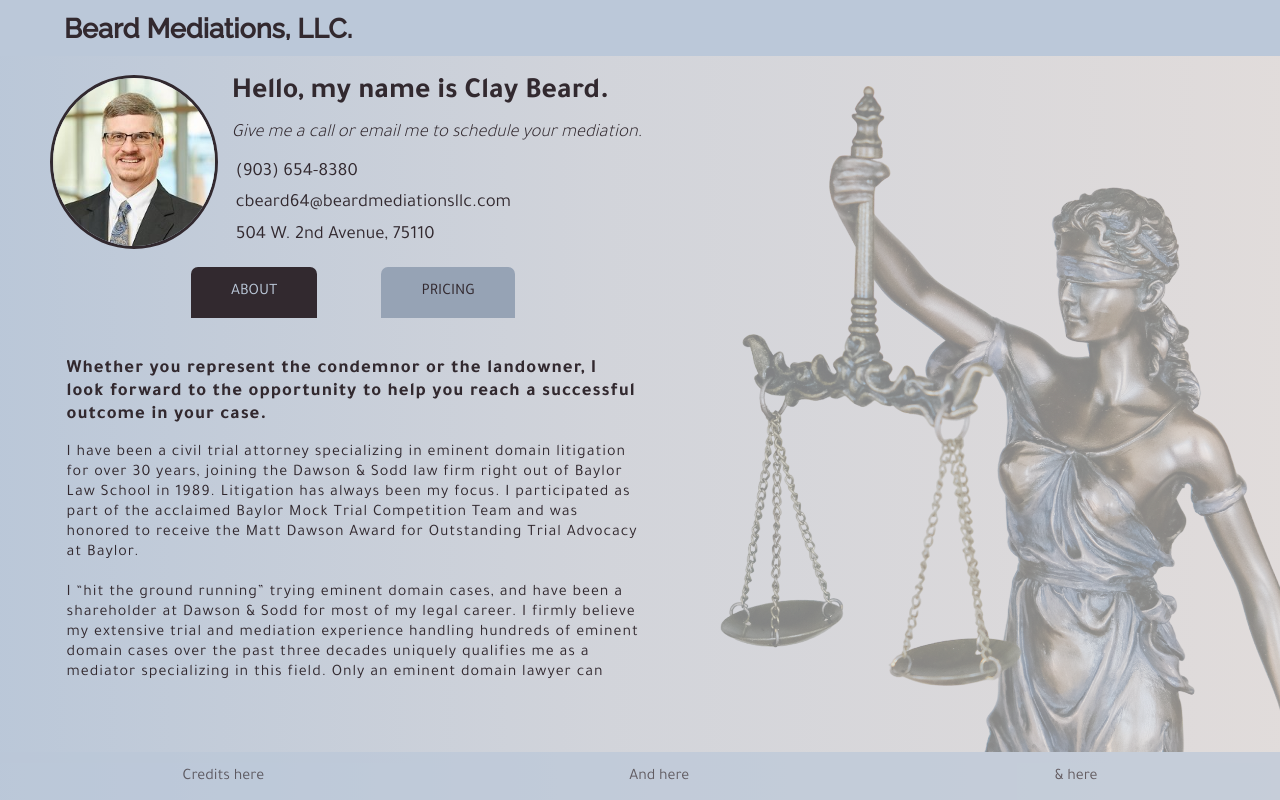
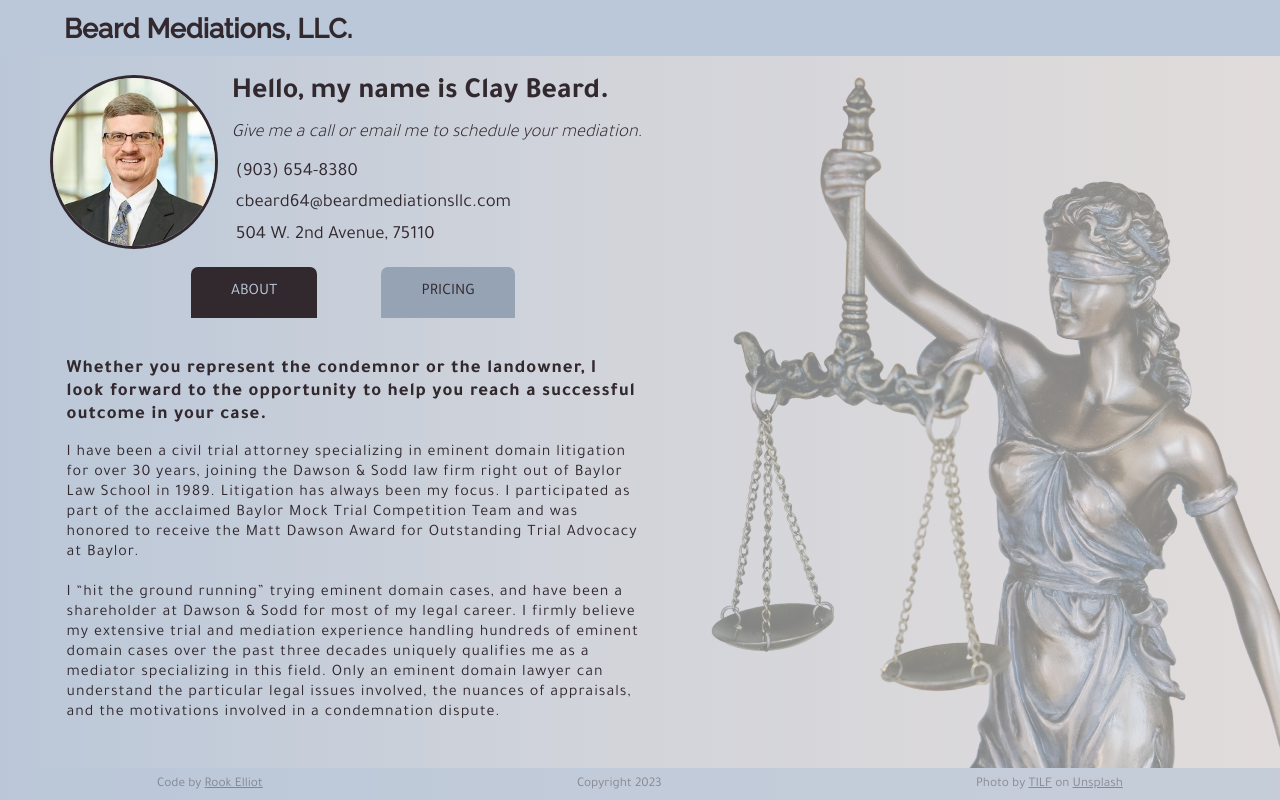
Before and after one commit to h-elliot/beard-mediations, a React (Create React App) app: page / in a window 1280 px wide. Built offline with nearby package versions, Linux system fonts and the light colour scheme.

Commit message:
lookin' good

```diff
--- a/src/App.css
+++ b/src/App.css
@@ -53,7 +53,7 @@ main {
 .Main-container {
   display: grid;
   grid-template-columns: [col1] 55% [col2] 45%;
-  grid-template-rows: [row1] 7vh  [row2] auto [row3] 6vh;
+  grid-template-rows: [row1] 7vh  [row2] auto [row3] 4vh;
 
   z-index: 1;
 }
@@ -117,8 +117,20 @@ ul {
 @media screen and (max-width: 800px) {
 
   .Main-container {
-      display: flex;
+    display: grid;
+    grid-template-columns: [col1] 55% [col2] 45%;
+    grid-template-rows: [row1] 7vh [row2]auto [row3] 4vh;
   }
+
+    .Page-Content {
+      grid-column-start: col1;
+      grid-column-end: span 2;
+      grid-row-start: row2;
+      grid-row-end: row2;
+
+
+      z-index: 1;
+    }
 
   .Hero-Img {
     display: none;
--- a/src/components/About.js
+++ b/src/components/About.js
@@ -10,12 +10,12 @@ export default function About() {
 			</h3>
 			<p className='About-p'>
 				{' '}
-				{/*full of content */}I have been a civil trial attorney specializing in
-				eminent domain litigation for over 30 years, joining the Dawson & Sodd
-				law firm right out of Baylor Law School in 1989. Litigation has always
-				been my focus. I participated as part of the acclaimed Baylor Mock Trial
-				Competition Team and was honored to receive the Matt Dawson Award for
-				Outstanding Trial Advocacy at Baylor. <br />
+				I have been a civil trial attorney specializing in eminent domain
+				litigation for over 30 years, joining the Dawson & Sodd law firm right
+				out of Baylor Law School in 1989. Litigation has always been my focus. I
+				participated as part of the acclaimed Baylor Mock Trial Competition Team
+				and was honored to receive the Matt Dawson Award for Outstanding Trial
+				Advocacy at Baylor. <br />
 				<br />I “hit the ground running” trying eminent domain cases, and have
 				been a shareholder at Dawson & Sodd for most of my legal career. I
 				firmly believe my extensive trial and mediation experience handling
@@ -28,7 +28,8 @@ export default function About() {
 				My philosophy as a trial lawyer has always been that understanding both
 				sides of a case is absolutely essential to a successful outcome – and it
 				is that same philosophy I will bring to the table as a mediator.
-			</p>
+			</p>{' '}
+			{/*^ full of content */}
 		</div>
 	);
 }
--- a/src/components/Footer.js
+++ b/src/components/Footer.js
@@ -6,9 +6,22 @@ export default function Footer() {
 		<div>
 			<footer className='Footer-all'>
 				<ul className='Footer-text'>
-					<li>Credits here</li>
-					<li>And here</li>
-					<li> & here</li>
+					<li className='Footer-text-items' id='Credit-1'>
+						Code by <a href='hunter.e.canavan@gmail.com'>Rook Elliot</a>
+					</li>
+					<li className='Footer-text-items' id='Credit-2'>
+						Copyright 2023
+					</li>
+					<li className='Footer-text-items' id='Credit-3'>
+						Photo by{' '}
+						<a href='https://unsplash.com/@tingeyinjurylawfirm?utm_source=unsplash&utm_medium=referral&utm_content=creditCopyText'>
+							TILF
+						</a>{' '}
+						on{' '}
+						<a href='https://unsplash.com/photos/DZpc4UY8ZtY?utm_source=unsplash&utm_medium=referral&utm_content=creditCopyText'>
+							Unsplash
+						</a>
+					</li>
 				</ul>
 			</footer>
 		</div>
--- a/src/components/HeroImg.js
+++ b/src/components/HeroImg.js
@@ -4,7 +4,6 @@ import '../styles/HeroImg.css';
 export default function HeroImg() {
 	return (
 		<div className='App-hero-img'>
-			{/* <h1 className='Hero-img-text'>Page Title</h1> */}
 			<img
 				src={require('../images/scalesofjustice_trnsp.png')}
 				alt='Statue of Truth holding the Scales of Justice.'
--- a/src/styles/About.css
+++ b/src/styles/About.css
@@ -11,7 +11,7 @@
 }
 
 .About-p {
-	height: 30vh;
+	height: 35vh;
 	overflow-y: scroll !important;
 	line-height: 2.5vmin;
 
--- a/src/styles/Footer.css
+++ b/src/styles/Footer.css
@@ -3,22 +3,34 @@
 
 	display: flex;
 	flex-direction: column;
-	/* align-items: center; */
 	justify-content: space-around;
 
 	transition: all .7s ease-in;
 	background-color: #BBC8D9;
 	opacity: 70%;
+
 }
 
 .Footer-text {
 	display: flex;
 	flex-flow: row nowrap;
-	/* align-items: center; */
 	justify-content: space-around;
 }
 
 .Footer-text li {
 	height: min-content;
-	padding: 2vmin;
+	padding: 1vmin;
 }
+
+.Footer-text-items {
+	font-size: smaller;
+	opacity: 60%;
+}
+
+@media screen and (max-width: 800px) {
+
+	#Credit-3 {
+		display: none;
+	}
+
+}
--- a/src/styles/HeroImg.css
+++ b/src/styles/HeroImg.css
@@ -1,14 +1,18 @@
+.App-hero-img {
+	display: flex;
+	flex-direction: row;		justify-content: flex-end;
+
+	padding: 0;
+}
+
 .Hero-img-img {
 	width: auto;
 	height: 100%;
+	padding: 0;
 
 	background-position: center;
 	background-repeat: no-repeat;
 	background-size: cover;
-
-	/* position: absolute;
-	right: 0%; */
-	padding: 1.5%;
 
 	z-index: 0;
 
--- a/src/styles/Navbar.css
+++ b/src/styles/Navbar.css
@@ -8,9 +8,6 @@
 	align-items: center;
 	transition: all .7s ease-in;
 	background-color: #BBC8D9;
-
-  	/* position: absolute;  */
-	/* top: 0; */
 
 	z-index: 10;
 
```
